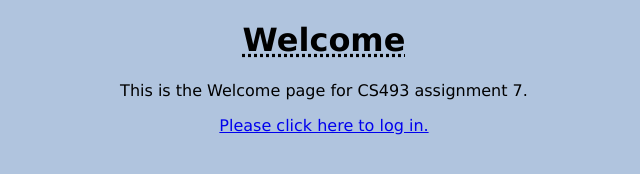
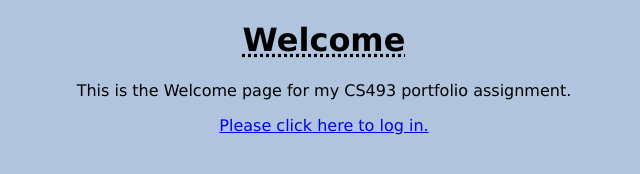
Before and after one commit to eli-mills/cs493-portfolio, a website: page public/index.html in a window 1280 px wide. Shown: the whole page, without its empty margins (316-956 px from the left). Drawn offline with Linux system fonts and the light colour scheme.

Commit message:
Fix titles on static HTML page.

```diff
--- a/public/index.html
+++ b/public/index.html
@@ -5,12 +5,12 @@
     <meta http-equiv="X-UA-Compatible" content="IE=edge">
     <meta name="viewport" content="width=device-width, initial-scale=1.0">
     <link rel="stylesheet" href="styles.css">
-    <title>CS493 Assignment 7</title>
+    <title>CS493 Portfolio Assignment</title>
 </head>
 <body>
     <h1>Welcome</h1>
     <div id="welcome-msg">
-        <p>This is the Welcome page for CS493 assignment 7.</p>
+        <p>This is the Welcome page for my CS493 portfolio assignment.</p>
         <a href="/login">Please click here to log in.</a>
     </div>
 </body>
```
